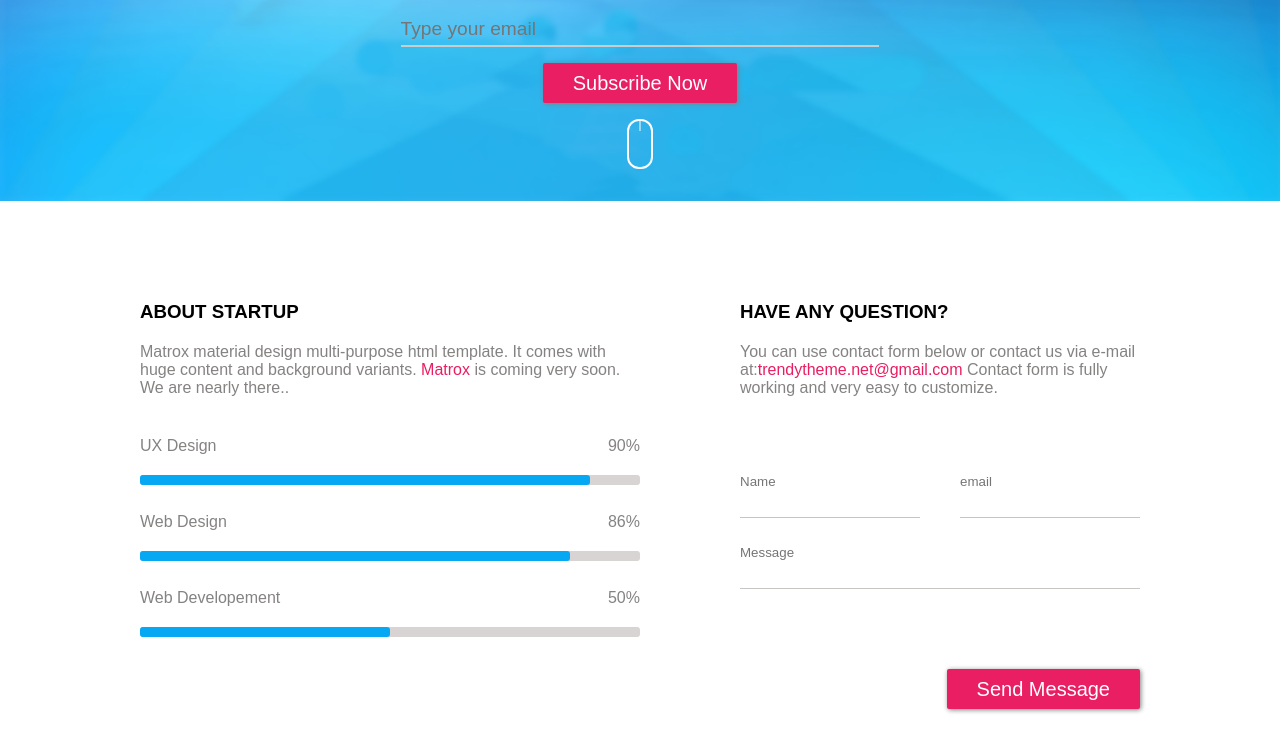
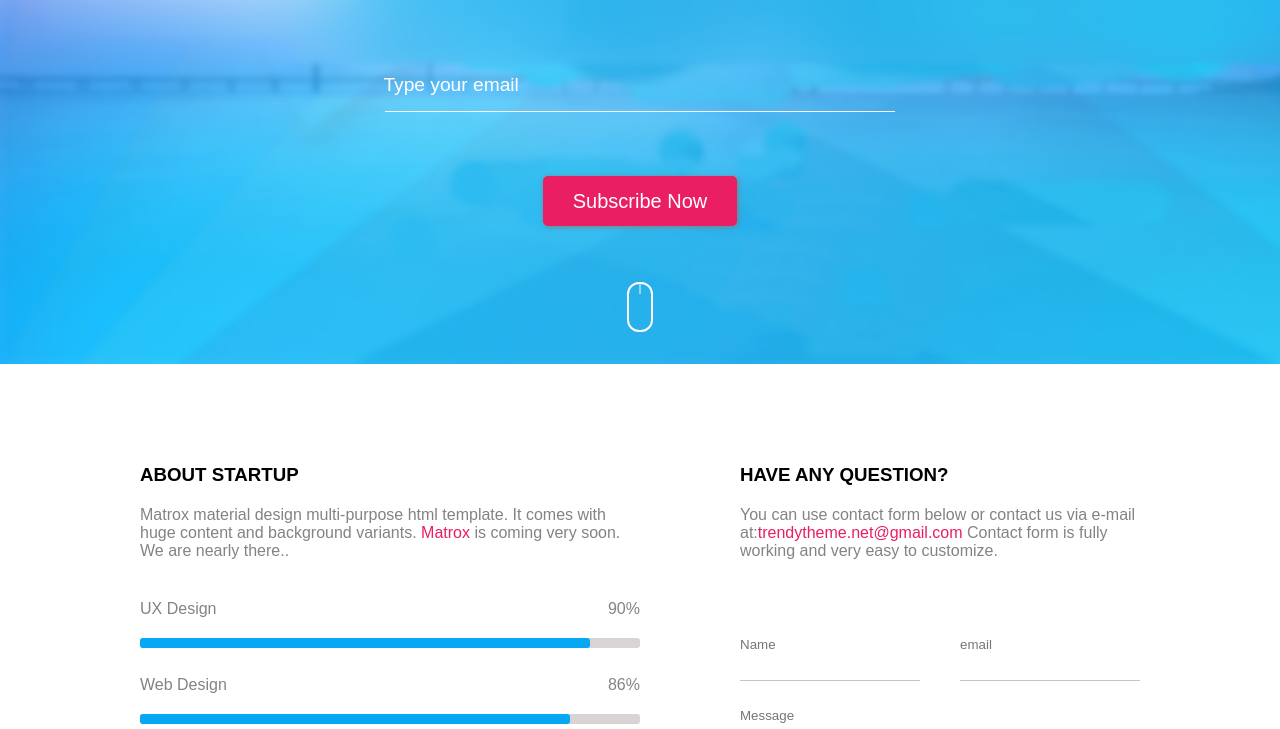
Before and after one commit to linaLeinartaite/BIT-CommingSoon, a plain HTML site: page index.html in a window 1280 px wide. Shown: the part 414-1143 px from the top of the page. Drawn offline with Linux system fonts and the light colour scheme.

Commit message:
with float label half done

```diff
--- a/css/button.css
+++ b/css/button.css
@@ -1,7 +1,7 @@
 .btn{
     display: inline-block;
    /* margin-left: 400px; just for now*/
-    padding: 5px;
+    padding: 10px;
     padding-left: 30px;
     padding-right: 30px;
     line-height: 30px;
@@ -9,6 +9,7 @@
     font-size: 20px;
     background-color: #E91E63;
     color: white;
+    border-radius: 5px;
     box-shadow: 1px 1px 5px 0px grey;
     cursor: pointer;
     text-transform: capitalize;
--- a/css/form.css
+++ b/css/form.css
@@ -0,0 +1,75 @@
+/*
+This is the FIRST VERSION OF FORM (without FLOATING LABEL!!)
+*/
+
+
+    .containerHero > .subscribeForm {
+        display: inline-block;
+        width:100%;
+        padding:3.5rem 0;
+    /* background-color: rgb(241, 15, 91);   */
+
+}
+
+/*        .containerHero > .subscribeForm > form >input {
+            display: inline-block;
+            width:100%;
+            line-height: 2rem;
+            font-size:1.2rem;
+            border: none;
+            /*border-bottom: 10px; */
+/*            border-bottom: 1px solid white; /* all three parameters are important here and all three have to be written down in this order */
+/*            background-color: rgba(255, 255, 255, 0);
+            color:white;
+        }
+
+        .containerHero input::placeholder { /*!!!!!!!!!!!*/
+/*            color: white;
+            opacity: 1;
+            font-size:0.9rem;
+            position:relative;
+        }
+
+        .containerHero >.subscribeForm > form > label { /*!!!!!!!!!!!*/
+/*           display: none;
+        }
+*/
+
+/*
+SECOND VERSION OF FORM (WITH FLOATING LABEL)
+!!! html is also changed acordingly
+*/
+
+.floatContainer {
+    display: inline-block;
+    width: 95%;
+    border-bottom: solid 1px white;
+    padding: 0 8px;
+    position: relative;
+  }
+
+        .floatContainer input {
+            color:white;
+            display:inline-block;
+            width: 100%;
+            border: none;
+            background-color: rgba(255, 255, 255, 0);
+            line-height: 2rem;
+            font-size:1.2rem;
+            margin: 16px -10px 10px;
+            outline: 0;
+        }
+
+    label {
+        color:white;
+        line-height: 2rem;
+        font-size:1.2rem;
+        position: absolute;
+        transform-origin: top left;
+        transform: translate(-20px, 16px) scale(1);
+        transition: all .1s ease-in-out;
+    }
+
+  .floatContainer.active label {
+    transform: translate(-20px, -4px) scale(.75);
+  }
--- a/css/main.css
+++ b/css/main.css
@@ -59,29 +59,40 @@ body{
             padding-bottom:2rem;
         }
 
-
+/*
         .containerHero > .subscribeForm {
             display: inline-block;
             width:100%;
-            padding:1rem;
+            padding:3.5rem 0;
             /* background-color: rgb(241, 15, 91);   */
-        }
+/*        }
 
                 .containerHero > .subscribeForm > form >input {
                     display: inline-block;
-                    width:95%;
+                    width:100%;
                     line-height: 2rem;
                     font-size:1.2rem;
                     border: none;
-                    border-bottom: 10px;
-                    border-bottom: 2px solid #ccc; /* all three parameters are important here and all three have to be written down in this order */
-                    background-color: rgba(255, 255, 255, 0);
+                    /*border-bottom: 10px; */
+/*                    border-bottom: 1px solid white; /* all three parameters are important here and all three have to be written down in this order */
+/*                    background-color: rgba(255, 255, 255, 0);
                     color:white;
                 }
 
+                .containerHero input::placeholder { /*!!!!!!!!!!!*/
+/*                    color: white;
+                    opacity: 1;
+                    font-size:0.9rem;
+                    position:relative;
+                }
+
+                .containerHero >.subscribeForm > form > label { /*!!!!!!!!!!!*/
+/*                   display: none;
+                }
+*/
                 .containerHero > .subscribeForm > form > .btn {
                     display: inline-block;
-                    margin-top: 1rem;
+                    margin-top: 4rem;
                 }
 
         .containerHero > .mouse {
@@ -300,7 +311,7 @@ body{
                     /* position:fixed;botton to screen, i.e. button stays in the same position (in respect of screen) while scroling down  this fixes */
                     position: absolute;
                     top: -8%;
-                    left: 90%;
+                    left: 85%;
                     /* transform: translate(-50%, -50%); */
                     height: 50px;
                     width: 50px;
--- a/css/reset.css
+++ b/css/reset.css
@@ -1,3 +1,7 @@
+html{
+    scroll-behavior: smooth;
+}
+
 body,
 body * {
     margin:0;
--- a/index.html
+++ b/index.html
@@ -10,7 +10,7 @@
     <!--3rd party css-->
     <link rel="stylesheet" href="./css/font-awesome.min.css">
 
-    <!--komonentai-->
+    <!--komponentai-->
     <link rel="stylesheet" href="./css/mouse.css">
     <link rel="stylesheet" href="./css/progress-bar.css">
     <link rel="stylesheet" href="./css/button.css">
@@ -52,8 +52,17 @@
             </div>
             <div class="subscribeForm">
                 <form method="post" action="./index.html">
-                    <label for="email" style="display:none;">Type your email</label>
+<!--FIRST VERSION OF FORMs input
+                    <label for="email">Type your email</label>
                     <input type="email" placeholder="Type your email" name="email">
+-->
+<!--SECOND VERSION below:-->
+<div id="floatContainer" class="floatContainer">
+    <label for="floatLabel">Type your email</label>
+    <input id="floatLabel" type="text">
+  </div>
+
+
                     <div class="btn">
                         subscribe now
                     </div>
@@ -133,5 +142,6 @@
                 <p>Matrox pack includes complete websites not just homepages, it comes with full website demos. Over 200+ ready html files only for 17$. Purchase <a href="#">Matrox</a> Now!</p>
             </footer>
         </div>
+        <script src='script.js'></script>
     </body>
     </html>
--- /dev/null
+++ b/script.js
@@ -0,0 +1,12 @@
+
+const floatLabel = document.getElementById('floatLabel');
+const floatContainer = document.getElementById('floatContainer');
+
+// on focus we do add a class .active to floatContainer which makes label to get smaler(scale) and move away from input field
+floatLabel.addEventListener('focus', () => {
+    floatContainer.classList.add('active');
+});
+
+floatLabel.addEventListener('blur', () => {
+    floatContainer.classList.remove('active');
+});
```
